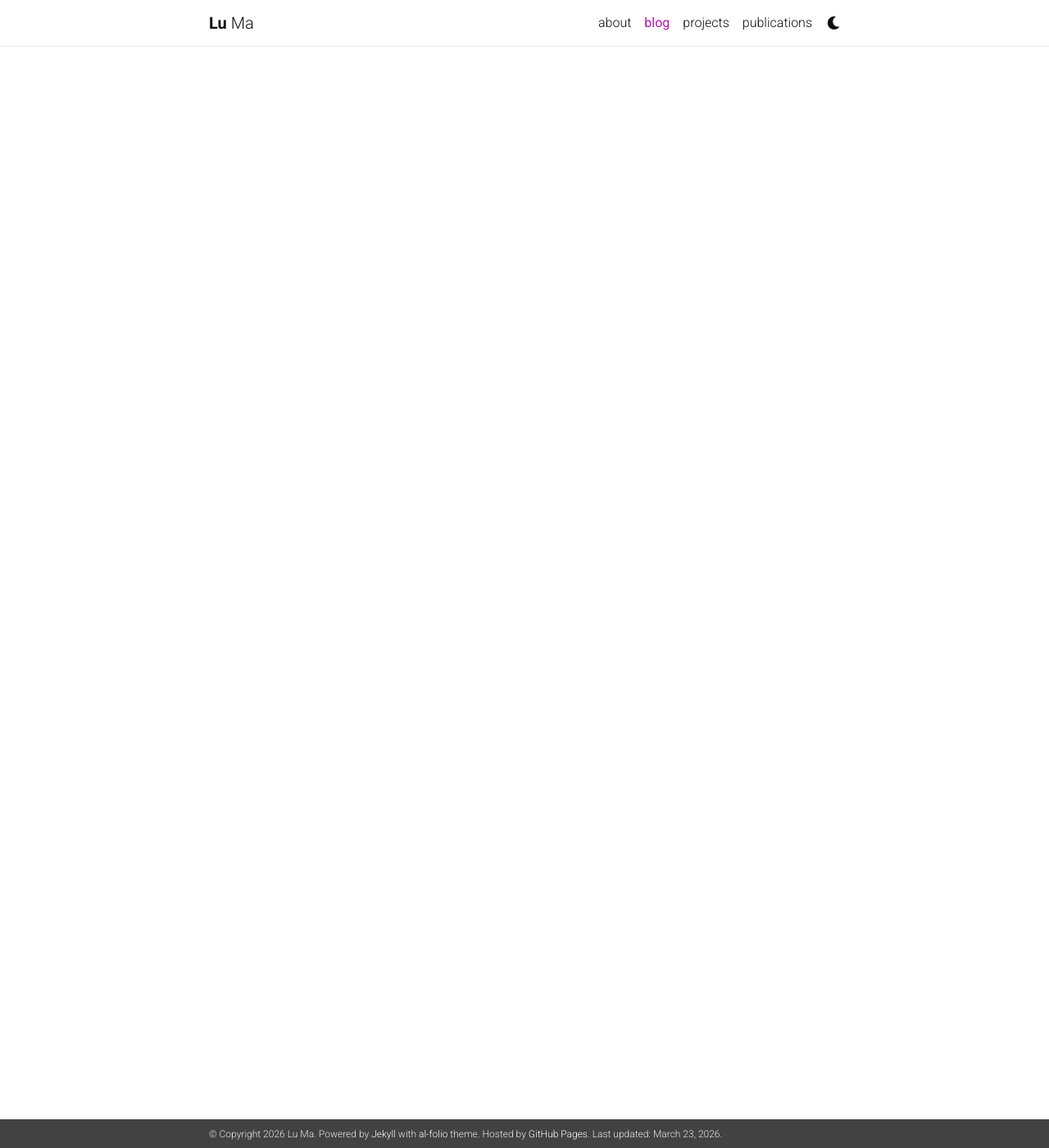
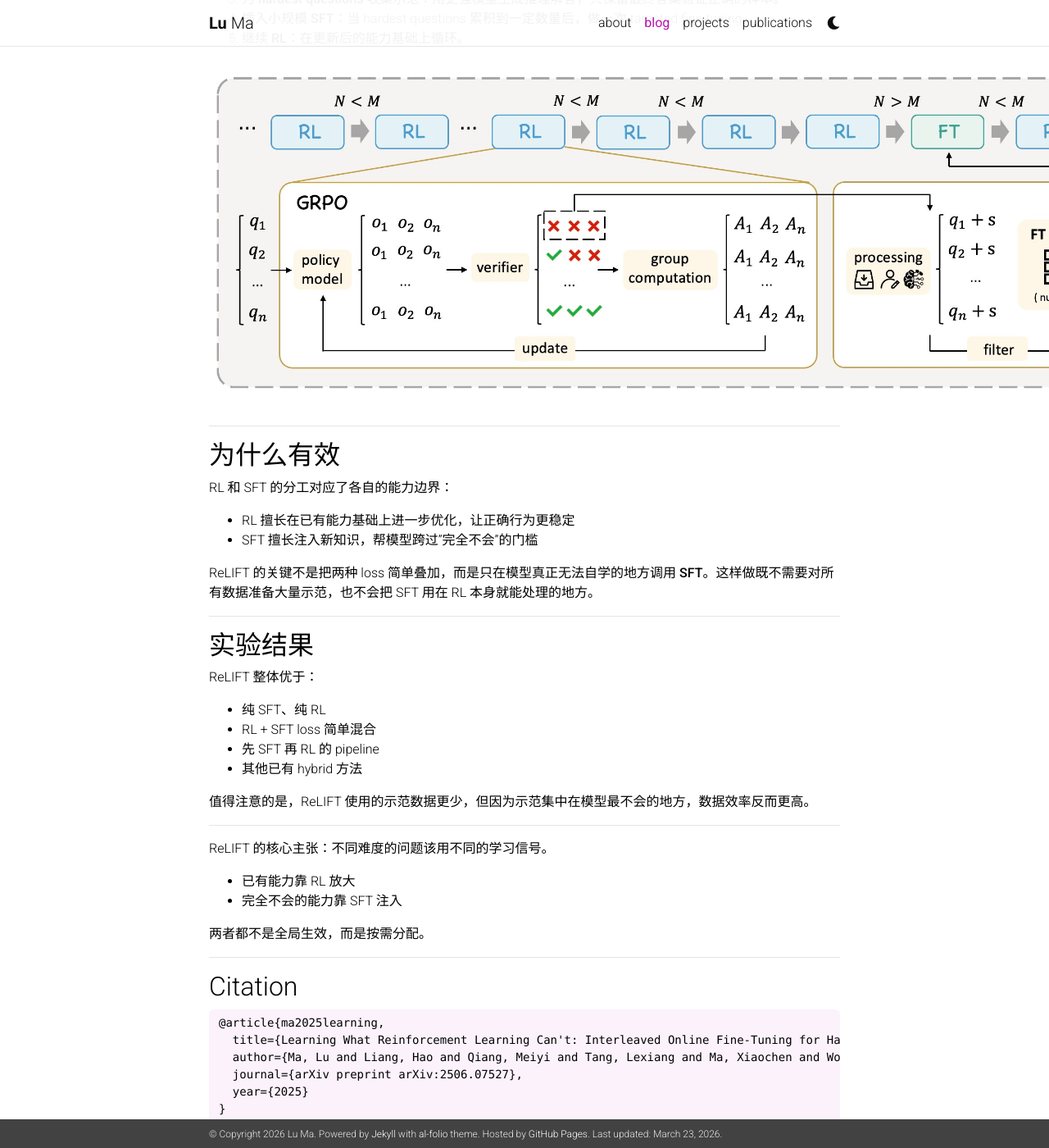
Before and after one commit to TheRoadQaQ/theroadqaq.github.io, a Jekyll site: the page built from blog/2026-03-23-relift.md, in a window 1280 px wide and 1400 px high, scrolled down 3000 px. Shown: the whole window at 82% size. Built offline with Jekyll 4.4.1, drawn with Linux system fonts in a browser that asks for light colours; comment, search, counter and statistics services are not loaded; a style sheet for code colours, icons or effects is not loaded; some of the changed text lies outside the part shown.

Commit message:
update blog

````diff
--- a/blog/2026-03-23-relift.md
+++ b/blog/2026-03-23-relift.md
@@ -1,9 +1,111 @@
 ---
 layout: post
-title: Learning What RL Can't
-date: 2026-03-23 12:00:00
+title: Learning What Reinforcement Learning Can't
+date: 2026-03-23 15:00:00
 description:
-tags: research
+tags: research, iclr2026
 categories: Research
 img:
 ---
+
+# LEARNING WHAT REINFORCEMENT LEARNING
+CAN’T: INTERLEAVED ONLINE FINE-TUNING FOR
+HARDEST QUESTIONS
+
+**RL 更擅长把模型已有基础的题做得更稳；SFT 更适合教会模型原本完全不会的难题。**
+
+基于这个观察，这篇工作提出了 **ReLIFT**（Reinforcement Learning Interleaved with Online Fine-Tuning）：一种把 RL 和在线 SFT 交替结合的训练方法。
+
+---
+
+## 问题背景
+
+现在很多推理模型的后训练以 RL 为主。RL 的优势在于：只要答案可验证，模型就可以通过不断试错来学习。
+
+但 RL 有一个根本限制：**它只能在模型自己能生成出来的轨迹上优化。**
+
+这意味着，RL 更容易强化模型已经接近能做对的东西。对于模型完全不会的问题，连像样的尝试都做不出来，奖励信号几乎为零，RL 很难帮助真正跨过这道门槛。
+
+SFT 则相反——只要给到高质量示范，它可以直接把新解法教给模型。但如果对全部数据都用 SFT，又容易退化成统一模仿，影响已有能力的利用效率。
+
+---
+
+## 关键观察：不同难度的题，适合不同训练方式
+
+![Average Accuracy](/blog/relift_imgs/avg_acc_improved.png)
+
+![Average Length](/blog/relift_imgs/avg_len_improved.png)
+
+把题按难度分成四类：
+
+- **Easy**：基本会做
+- **Medium**：有一定成功率
+- **Hard**：偶尔能做对
+- **Hardest**：多次采样均无法做对
+
+实验结果显示：
+
+- **RL 对 Easy / Medium 更有效**：模型已有基础，RL 可以放大正确行为，提升稳定性和效率。
+- **SFT 对 Hardest 更有效**：奖励信号不够时，需要先通过示范建立能力。
+
+---
+
+## ReLIFT
+
+核心思路：**用 RL 做主训练，用 SFT 专门处理 hardest questions。**
+
+具体流程：
+
+1. **正常做 RL**：按常规方式 rollout、打分、更新。
+2. **识别 hardest questions**：当前 rollout 内始终无法做对的题。
+3. **为 hardest questions 收集示范**：用更强模型生成推理解答，只保留最终答案验证正确的样本。
+4. **插入小规模 SFT**：当 hardest questions 累积到一定数量后，做一次 targeted fine-tuning。
+5. **继续 RL**：在更新后的能力基础上循环。
+
+![ReLIFT Framework](/blog/relift_imgs/Framework.jpg)
+
+---
+
+## 为什么有效
+
+RL 和 SFT 的分工对应了各自的能力边界：
+
+- RL 擅长在已有能力基础上进一步优化，让正确行为更稳定
+- SFT 擅长注入新知识，帮模型跨过"完全不会"的门槛
+
+ReLIFT 的关键不是把两种 loss 简单叠加，而是**只在模型真正无法自学的地方调用 SFT**。这样做既不需要对所有数据准备大量示范，也不会把 SFT 用在 RL 本身就能处理的地方。
+
+---
+
+## 实验结果
+
+ReLIFT 整体优于：
+
+- 纯 SFT、纯 RL
+- RL + SFT loss 简单混合
+- 先 SFT 再 RL 的 pipeline
+- 其他已有 hybrid 方法
+
+值得注意的是，ReLIFT 使用的示范数据更少，但因为示范集中在模型最不会的地方，数据效率反而更高。
+
+---
+
+ReLIFT 的核心主张：**不同难度的问题该用不同的学习信号**。
+
+- 已有能力靠 RL 放大
+- 完全不会的能力靠 SFT 注入
+
+两者都不是全局生效，而是按需分配。
+
+---
+
+## Citation
+
+```bibtex
+@article{ma2025learning,
+  title={Learning What Reinforcement Learning Can't: Interleaved Online Fine-Tuning for Hardest Questions},
+  author={Ma, Lu and Liang, Hao and Qiang, Meiyi and Tang, Lexiang and Ma, Xiaochen and Wong, Zhen Hao and Niu, Junbo and Shen, Chengyu and He, Runming and Li, Yanhao and others},
+  journal={arXiv preprint arXiv:2506.07527},
+  year={2025}
+}
+```
````
Also changed, not shown: blog/2026-03-21-advantage.md (+26 -0 lines), blog/relift_imgs/Framework.jpg (added), blog/relift_imgs/avg_acc_improved.png (added), blog/relift_imgs/avg_len_improved.png (added), 2 other files.
